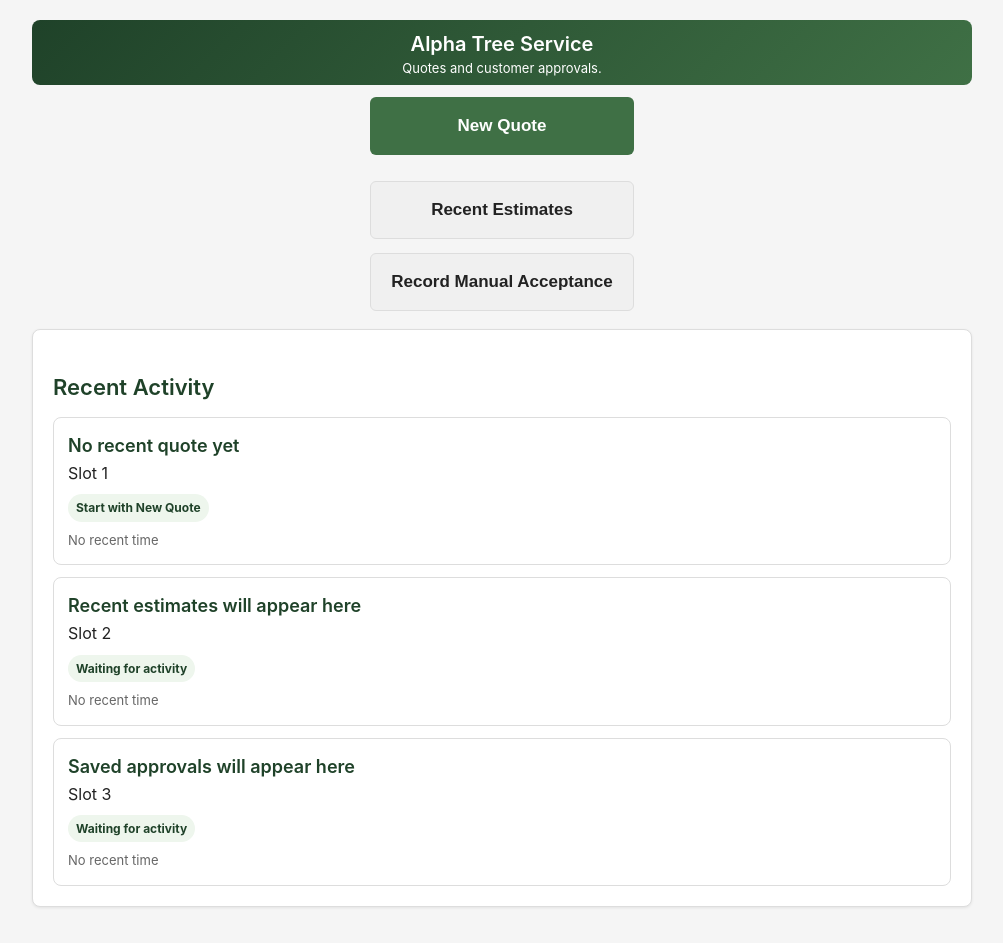
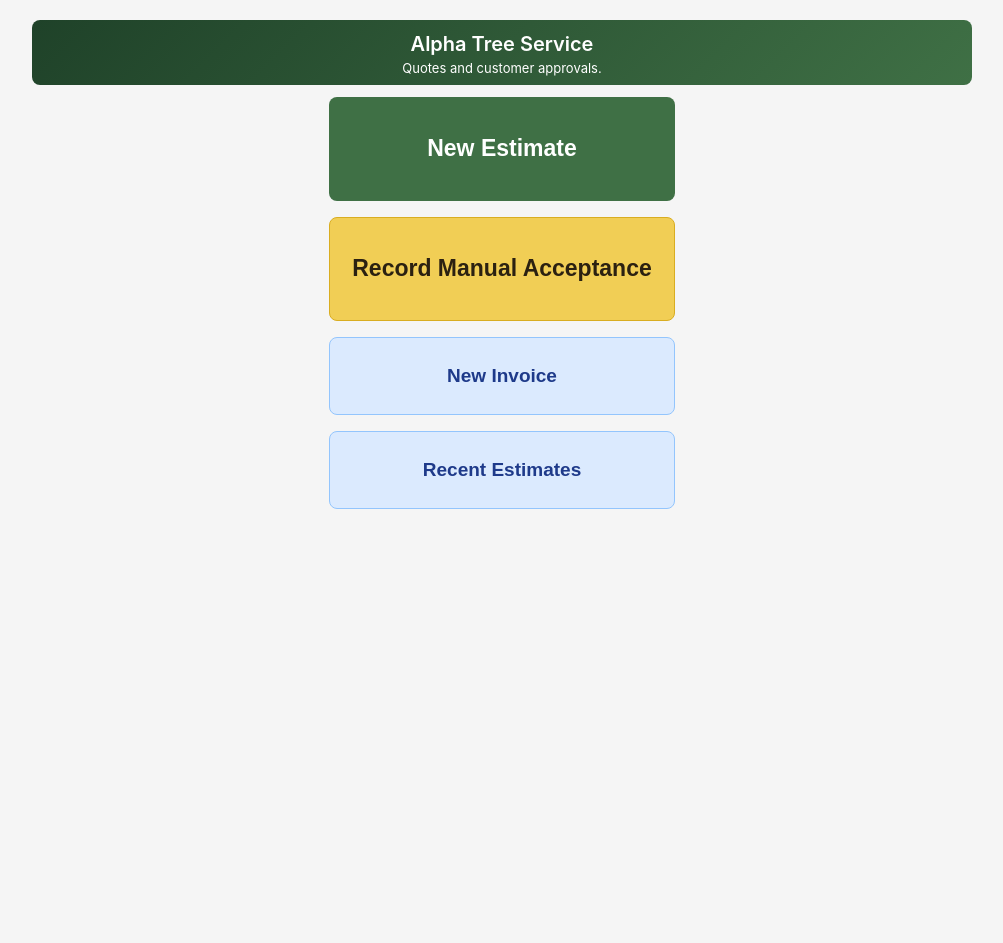
Before and after one commit to ae47250/TSweb, a Next.js app: page / in a window 1280 px wide. Shown: the whole page, without its empty margins (138-1141 px from the left). After the commit the page ends 800 px from the top, so only its background shows below. Built offline with nearby package versions, Linux system fonts and the light colour scheme.

Commit message:
Refine front page action buttons

```diff
--- a/app/page.js
+++ b/app/page.js
@@ -57,17 +57,21 @@ function contactFromAlphaJson(alphaJson) {
   };
 }
 
-function FrontPage({ cards, onNewQuote, onOpenEstimate, onManualAcceptance, onCopyLink }) {
+function FrontPage({ cards, onNewQuote, onNewInvoice, onOpenEstimate, onManualAcceptance, onCopyLink }) {
+  const [showRecentEstimates, setShowRecentEstimates] = useState(false);
+
   return (
     <section className="front-page">
       <div className="front-actions">
-        <button className="btn-primary" type="button" onClick={onNewQuote}>New Quote</button>
-        <button className="btn-secondary" type="button" onClick={() => document.getElementById("recent-estimates")?.scrollIntoView({ behavior: "smooth" })}>Recent Estimates</button>
-        <button className="btn-secondary" type="button" onClick={onManualAcceptance}>Record Manual Acceptance</button>
+        <button className="front-action front-action-primary" type="button" onClick={onNewQuote}>New Estimate</button>
+        <button className="front-action front-action-secondary" type="button" onClick={onManualAcceptance}>Record Manual Acceptance</button>
+        <button className="front-action front-action-invoice" type="button" onClick={onNewInvoice}>New Invoice</button>
+        <button className="front-action front-action-recent" type="button" onClick={() => setShowRecentEstimates((current) => !current)}>Recent Estimates</button>
       </div>
 
+      {showRecentEstimates && (
         <section id="recent-estimates" className="card">
-        <h2>Recent Activity</h2>
+          <h2>Recent Estimates</h2>
           <div className="recent-list">
             {cards.slice(0, 3).map((card) => (
               <article className="recent-card" key={card.documentId}>
@@ -102,6 +106,7 @@ function FrontPage({ cards, onNewQuote, onOpenEstimate, onManualAcceptance, onCo
             ))}
           </div>
         </section>
+      )}
     </section>
   );
 }
@@ -273,6 +278,7 @@ export default function HomePage() {
         <FrontPage
           cards={cards}
           onNewQuote={startNewQuote}
+          onNewInvoice={() => setNotice("New invoice workflow is not connected yet.")}
           onOpenEstimate={openEstimate}
           onManualAcceptance={openManualFromFront}
           onCopyLink={copyRecentLink}
--- a/app/styles/globals.css
+++ b/app/styles/globals.css
@@ -49,15 +49,49 @@ main {
 
 .front-actions {
   display: grid;
-  gap: 14px;
-  max-width: 520px;
+  gap: 16px;
+  max-width: 680px;
   margin: 0 auto;
 }
 
-.front-actions .btn-primary,
-.front-actions .btn-secondary {
-  min-height: 58px;
-  font-size: 17px;
+.front-action {
+  border: 1px solid transparent;
+  border-radius: 8px;
+  cursor: pointer;
+  font-size: 19px;
+  font-weight: 800;
+  min-height: 72px;
+  padding: 17px 22px;
+  text-align: center;
+}
+
+.front-action-primary {
+  background: var(--green);
+  color: #fff;
+  font-size: 23px;
+  min-height: 104px;
+}
+
+.front-action-secondary {
+  background: var(--yellow);
+  border-color: #d9ad21;
+  color: #2b2111;
+  font-size: 23px;
+  min-height: 104px;
+}
+
+.front-action-invoice {
+  background: #dbeafe;
+  border-color: #93c5fd;
+  color: #1e3a8a;
+  min-height: 78px;
+}
+
+.front-action-recent {
+  background: #dbeafe;
+  border-color: #93c5fd;
+  color: #1e3a8a;
+  min-height: 78px;
 }
 
 .recent-list {
```
Also changed, not shown: 1 other file (tests, documents, lock files or other folders). Lines whose indentation alone changed are shown as unchanged.
